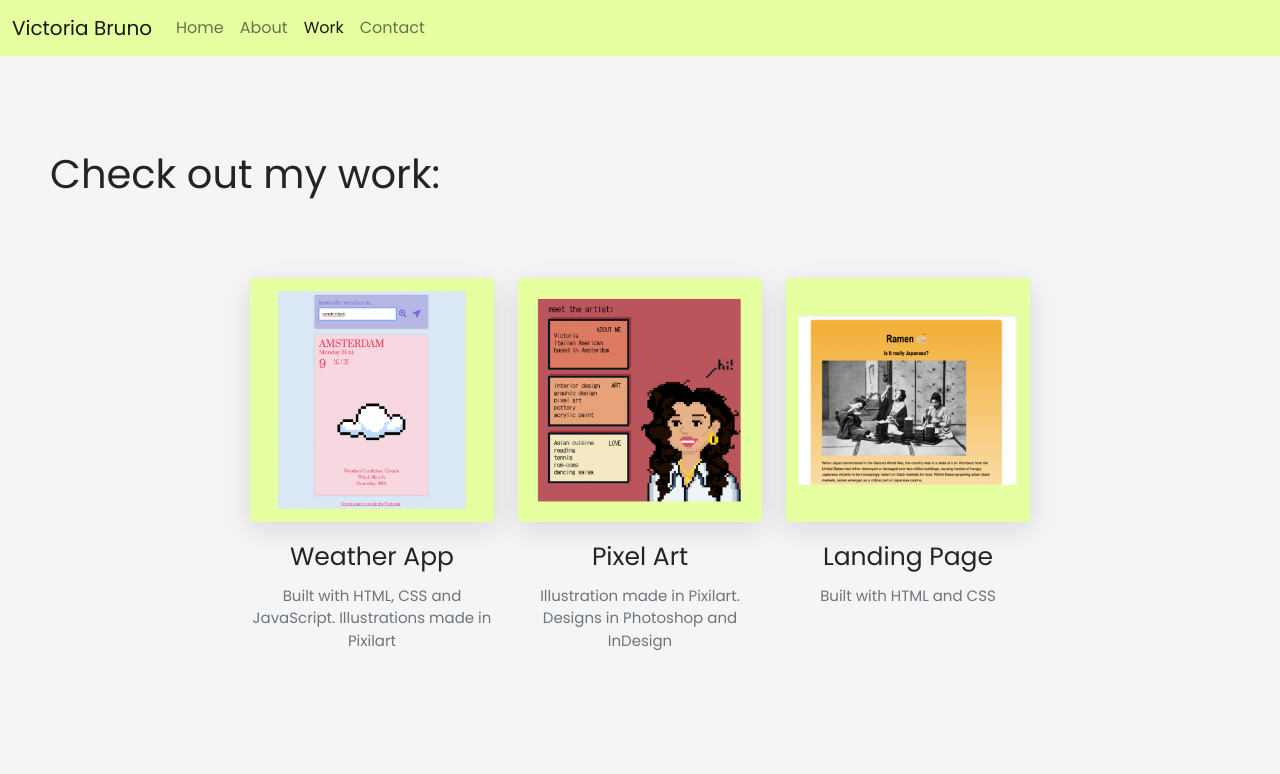
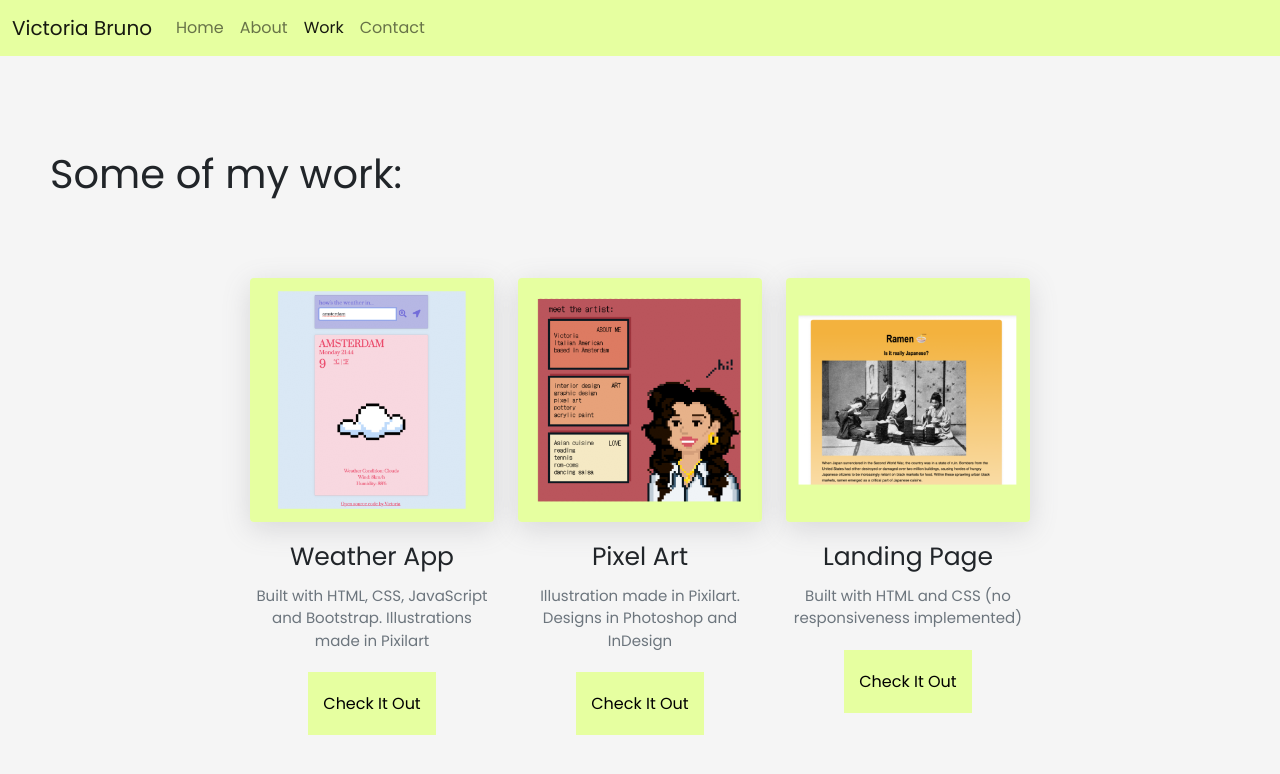
Before and after one commit to Victoria-Bruno/portfolio-project, a plain HTML site: page work.html in a window 1280 px wide. Drawn offline with nearby package versions, Linux system fonts and the light colour scheme.

Commit message:
Improved SEO and added contact links

```diff
--- a/work.html
+++ b/work.html
@@ -24,7 +24,7 @@
   <body>
     <nav class="navbar navbar-expand-lg navbar-light bg-light fixed-top">
       <div class="container-fluid">
-        <a class="navbar-brand" href="#">Victoria Bruno</a>
+        <a class="navbar-brand" href="/index.html">Victoria Bruno</a>
         <button
           class="navbar-toggler"
           type="button"
@@ -64,12 +64,12 @@
     </nav>
 
     <div class="work-section">
-      <h2>Check out my work:</h2>
+      <h2>Some of my work:</h2>
     </div>
 
     <div class="container work-section">
       <div class="row">
-        <div class="col-sm-4">
+        <div class="col-sm-4 mb-5">
           <img
             src="/media/weather.png"
             alt="weather app"
@@ -77,10 +77,20 @@
           />
           <h3>Weather App</h3>
           <p class="text-muted">
-            Built with HTML, CSS and JavaScript. Illustrations made in Pixilart
+            Built with HTML, CSS, JavaScript and Bootstrap. Illustrations made
+            in Pixilart
           </p>
+          <div class="mt-1 text-center">
+            <a
+              href="https://www.shecodes.io/workshops/shecodes-plus-2306bbe8-3d9f-4b27-8310-ecd3563663ea/projects/1252870"
+              class="primary-link"
+              title="Weather App"
+              target="_blank"
+              >Check it out</a
+            >
+          </div>
         </div>
-        <div class="col-sm-4">
+        <div class="col-sm-4 mb-5">
           <img
             src="/media/bio.png"
             alt="pixel art page"
@@ -90,15 +100,36 @@
           <p class="text-muted">
             Illustration made in Pixilart. Designs in Photoshop and InDesign
           </p>
+          <div class="mt-1 text-center">
+            <a
+              href="https://www.instagram.com/pixelingthings/"
+              class="primary-link"
+              title="Graphic Design Project"
+              target="_blank"
+              >Check it out</a
+            >
+          </div>
         </div>
-        <div class="col-sm-4">
+        <div class="col-sm-4 mb-5">
           <img
             src="/media/landing.png"
             alt="landing page"
             class="img-fluid rounded"
           />
           <h3>Landing Page</h3>
-          <p class="text-muted">Built with HTML and CSS</p>
+          <p class="text-muted">
+            Built with HTML and CSS (no responsiveness implemented)
+          </p>
+
+          <div class="mt-1 text-center">
+            <a
+              href="https://www.shecodes.io/workshops/shecodes-online-workshop-55-0/projects/271073"
+              class="primary-link"
+              title="Landing Page Project"
+              target="_blank"
+              >Check it out</a
+            >
+          </div>
         </div>
       </div>
     </div>
```
Also changed, not shown: about.html (+3 -3 lines), contact.html (+55 -3 lines), index.html (+8 -8 lines).
